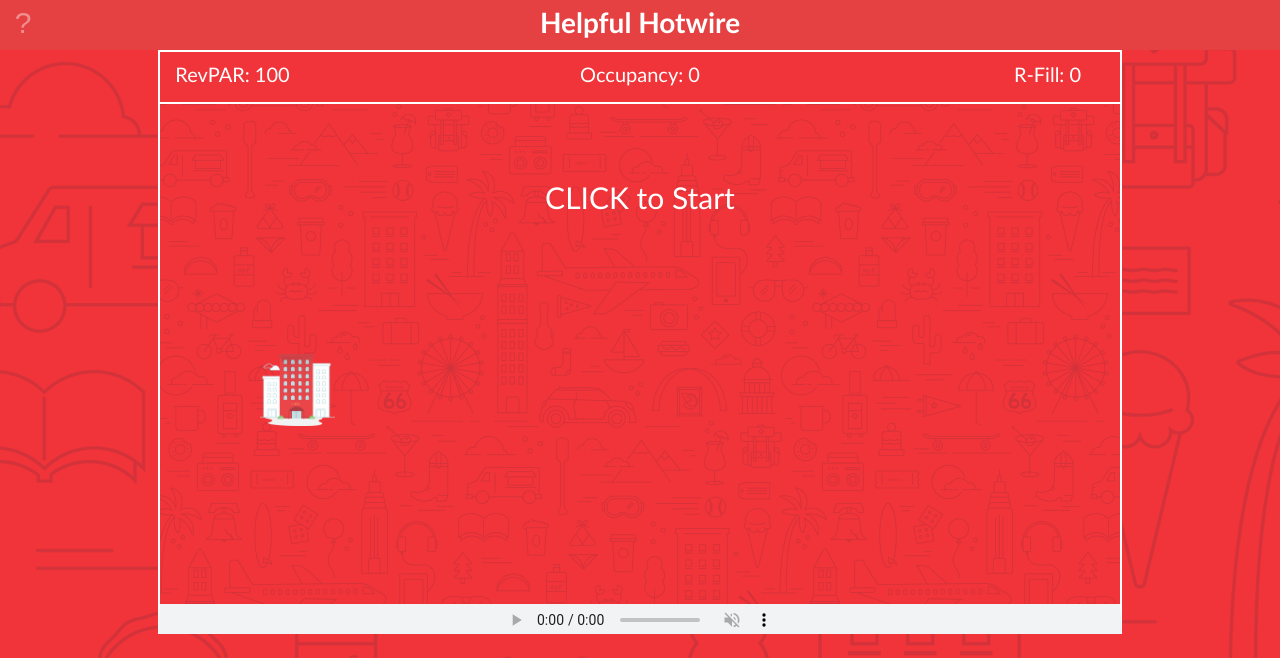
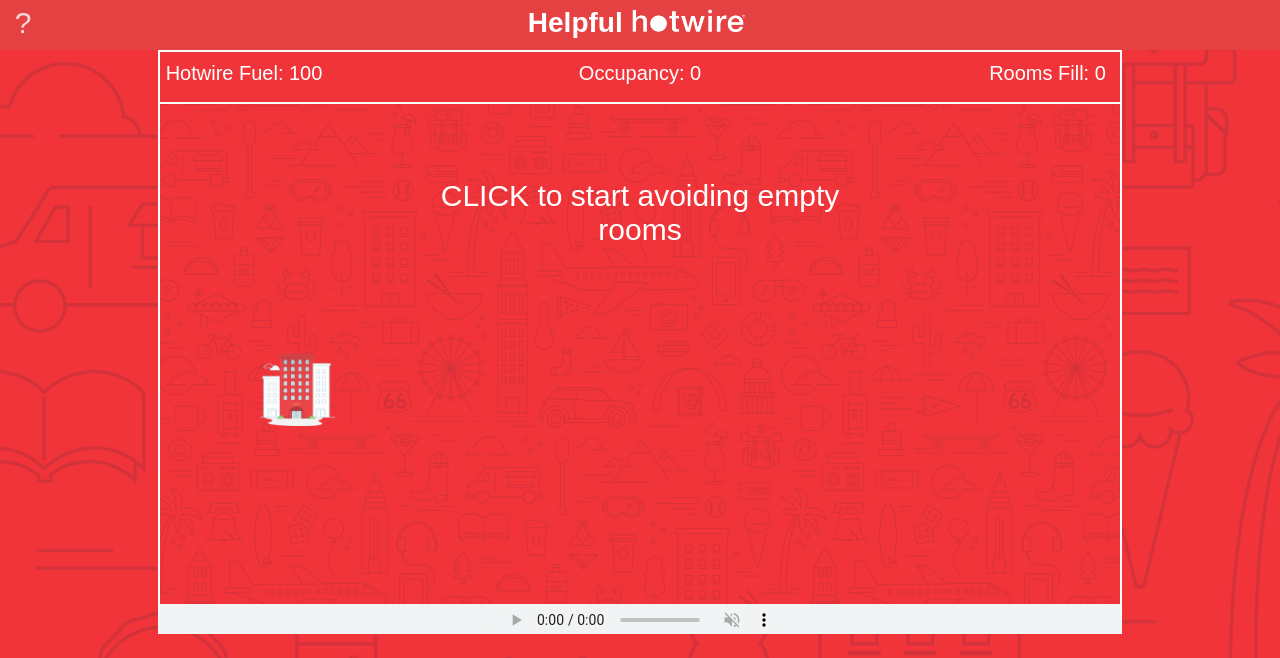
Before and after one commit to michanders/Helpful-Hotwire, a PHP site: page / in a window 1280 px wide. Shown: the top 658 px of the page. Run offline with PHP 8.4, Linux system fonts and the light colour scheme.

Commit message:
visual updates

```diff
--- a/hh.css
+++ b/hh.css
@@ -4,7 +4,7 @@
 	width: 100%;
 	background: #f13439;
 	background-image: url("images/bghh.png");
-	font-family: calibri;
+	font-family: arial;
 }
 
 #abouthh {
@@ -18,14 +18,14 @@
 	color: white;
 	border: none;
 	font-size: 30px;
-	opacity: .4;
+	opacity: .8;
 	outline: none;
 }
 
 #about {
 	display: none;
 	margin: auto;
-	font-size: 20px;
+	font-size: 25px;
 	width: 75%;
 	height: 500px;
 	background: #f13439;
@@ -62,10 +62,19 @@
 }
 
 #header h1 {
+	display: inline;
 	margin: auto;
 	position: relative;
 	top: 5px;
 	font-size: 28px;
+	width: 150px;
+}
+
+#hlw {
+	position: relative;
+	margin: none;
+	width: 125px;
+	top: 7.5px;
 }
 
 #scoreboard {
@@ -95,8 +104,9 @@
 
 #fueler {
 	float: left;
-	left: 0px;
+	left: 4px;
 	top: 10px;
+	width: 160px;
 }
 
 #bombcount {
--- a/hh.js
+++ b/hh.js
@@ -57,7 +57,7 @@
 			}
 			else if (obj.className === 'bomb') {
 				obj.remove();
-				bombs.innerHTML = "R-Fill: " + 1;
+				bombs.innerHTML = "Rooms Fill: " + 1;
 				bomb = true;
 				clearInterval(hBombInterval)
 			}
@@ -185,7 +185,7 @@
 		bomb = false;
 		HFILL.style.opacity = 1;
 		HFILL.style.zIndex = 1;
-		bombs.innerHTML = "R-Fill: " + 0;
+		bombs.innerHTML = "Rooms Fill: " + 0;
 		hBomber();
 		sethBombInterval();
 		for (var x = 0; x < OBJECTTYPE.length; x++){
@@ -210,7 +210,7 @@
 
 function displayFuel(){
 	var fuels = document.getElementById('fuel');
-    fuels.innerHTML = "RevPAR: " + parseInt(fuel);
+    fuels.innerHTML = "Hotwire Fuel: " + parseInt(fuel);
 }
 
 function positionToInteger(p) {
@@ -346,7 +346,7 @@
 if(/Android|webOS|iPhone|iPad|iPod|BlackBerry/i.test(navigator.userAgent)){
 	stars = false;
 	AUDIO.style.display = "none";
-	START.innerHTML = "DOUBLE TAP to Start";
+	START.innerHTML = "DOUBLE TAP to start avoiding empty rooms";
 	GAME.addEventListener('touchstart', takeoff);
 	GAME.style.width = "95%";
 	GAME.style.borderBottom = '2px solid white';
@@ -367,5 +367,5 @@
 
 displayScore();
 displayFuel();
-bombs.innerHTML = "R-Fill: " + 0;
+bombs.innerHTML = "Rooms Fill: " + 0;
 GAME.addEventListener('mousedown', takeoff);
--- a/index.html
+++ b/index.html
@@ -9,7 +9,8 @@
 
   <body>
 	<div id='header'>
-		<h1>Helpful Hotwire</h1>
+		<h1>Helpful</h1>
+		<img src="images/hlw.png" id="hlw">
 	</div>
 	<div id='scoreboard'>
 	    <div id='fueler'><p id='fuel'></p></div>
@@ -24,7 +25,7 @@
 	  </div>
 
 	  <div id ="start">
-	    <p>CLICK to Start</p>
+	    <p>CLICK to start avoiding empty rooms</p>
 	  </div>
 
 	</div>
@@ -36,11 +37,11 @@
 	<button id='abouthh' title="About Helpful Hotwire">?</button>
 
 	<div id='about'>
-		<img src='images/hhposter.png' id='poster'>
-		<p id='abp'>Welcome To Helpful Hotwire! TOUCH or CLICK to avoid the EMPTY ROOMS!
-		Press "B" or 2-finger tap to deploy Room-Fill devices.
-		Keep an eye on your RevPAR meter...
-		Good luck!
+		<img src='images/poster2.png' id='poster'>
+		<p id='abp'>Welcome to Helpful Hotwire!
+			TOUCH or CLICK to avoid the EMPTY ROOMS!
+			Press "B" or 2-finger tap to deploy Room-Fill devices.
+			Keep an eye on your Hotwire Fuel meter... Good luck!
 		</p>
 	</div>
 	<div id='endgame'></div>
```
Also changed, not shown: images/hlw.png (added), images/poster1.png (added), images/poster2.png (added).
